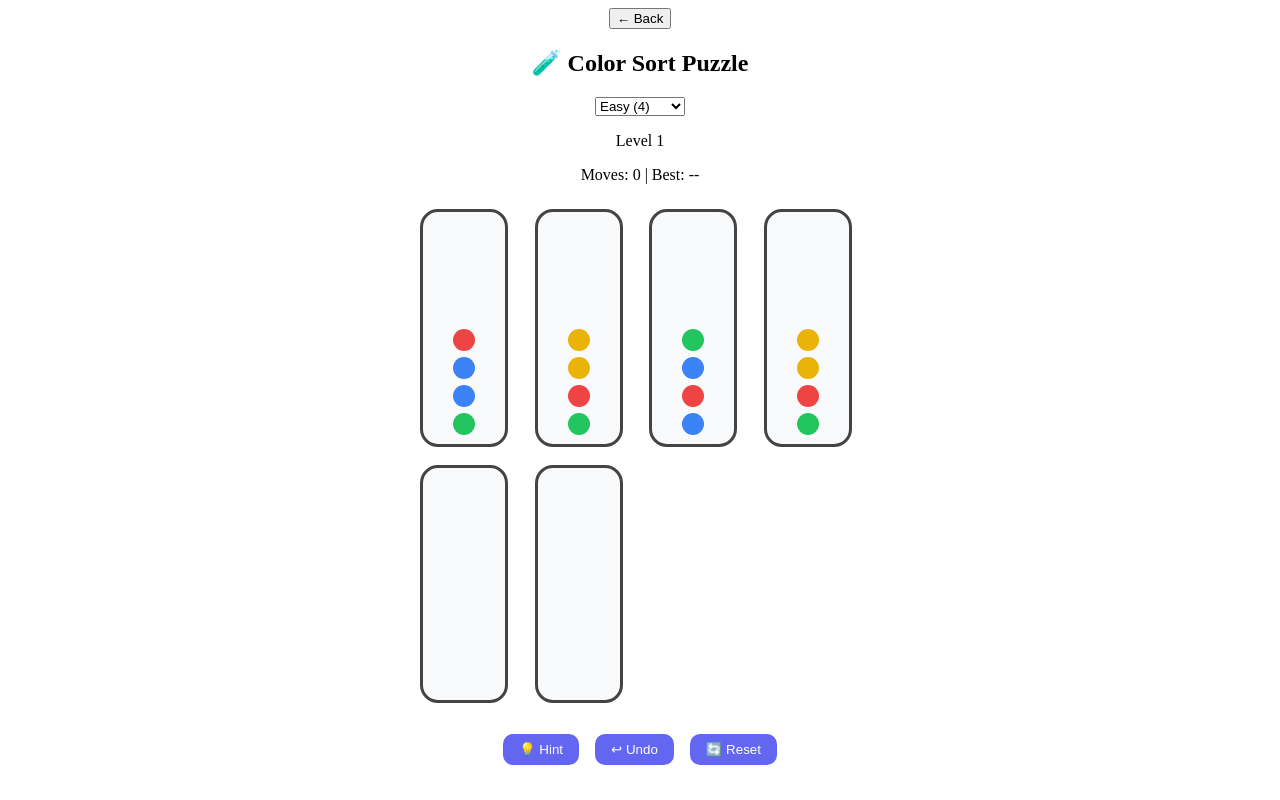
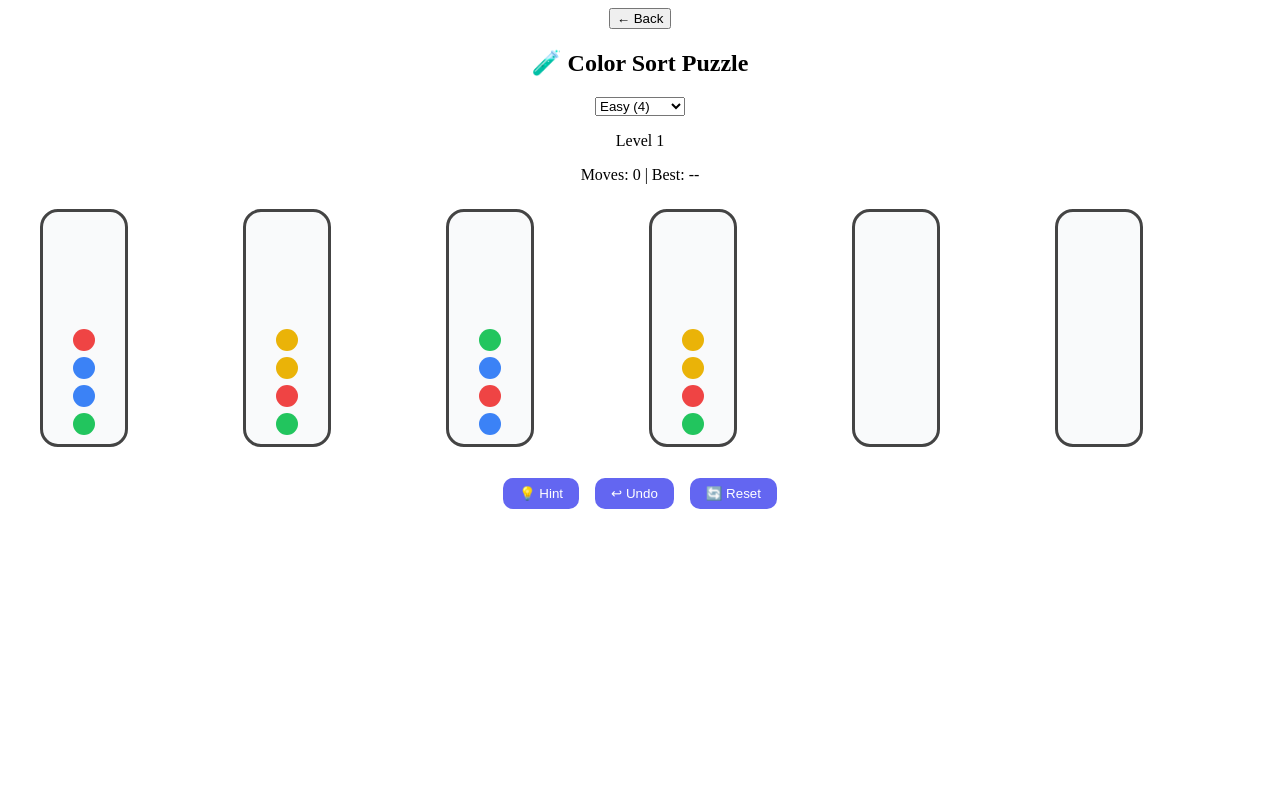
Before and after one commit to RKVankini/mini-game-hub, a plain HTML site: page games/color-sort/index.html in a window 1280 px wide. Drawn offline with Linux system fonts and the light colour scheme; files that its build step writes are made by us from their sources; files whose address does not match are found by name.

Commit message:
games/color-sort

```diff
--- a/games/color-sort/style.css
+++ b/games/color-sort/style.css
@@ -3,11 +3,19 @@
 }
 
 /* GRID */
-#tubes {
+/* #tubes {
   display: grid;
   grid-template-columns: repeat(4, 1fr);
   gap: 18px;
   max-width: 440px;
+  margin: 25px auto;
+} */
+
+#tubes {
+  display: grid;
+  grid-template-columns: repeat(auto-fit, minmax(70px, 1fr));
+  gap: 18px;
+  max-width: 95%;
   margin: 25px auto;
 }
 
```
